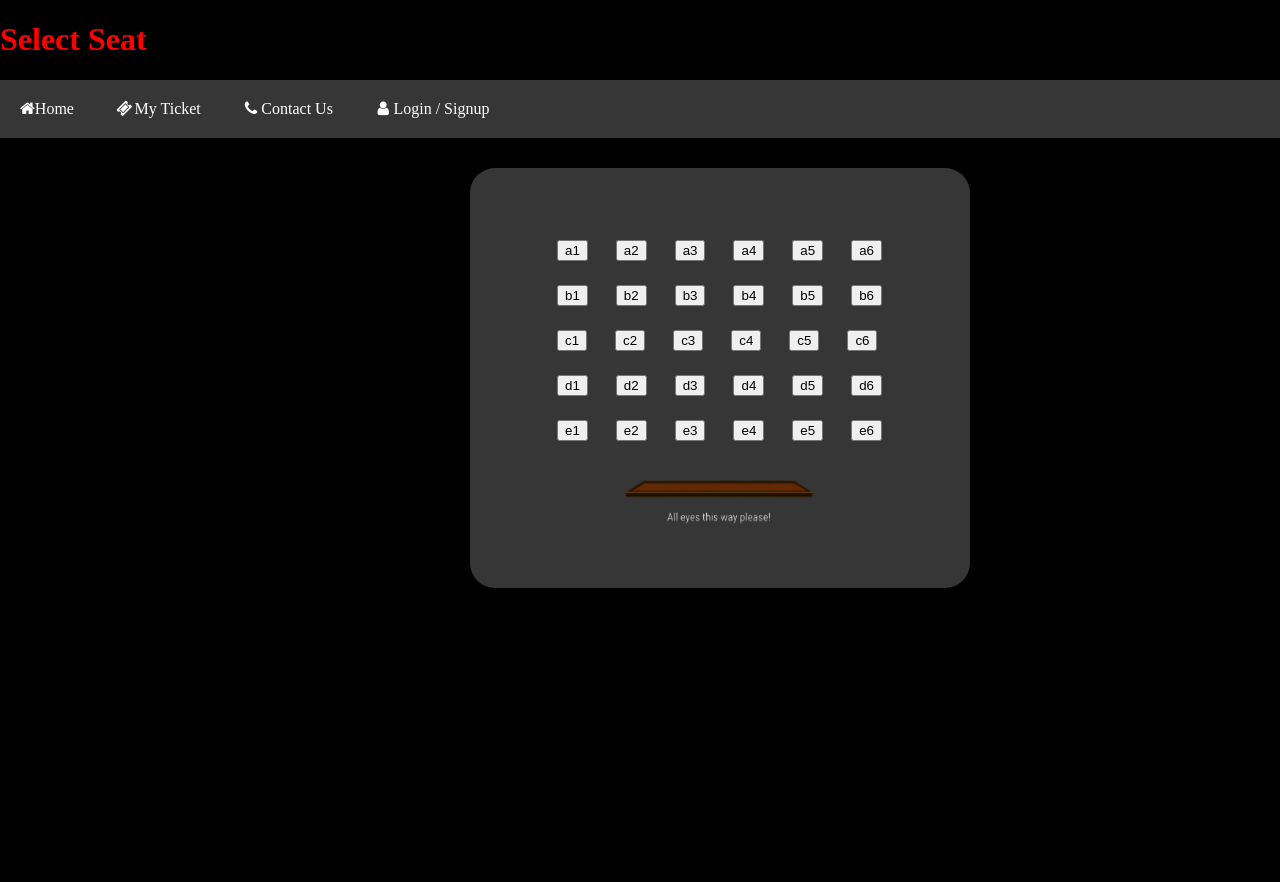
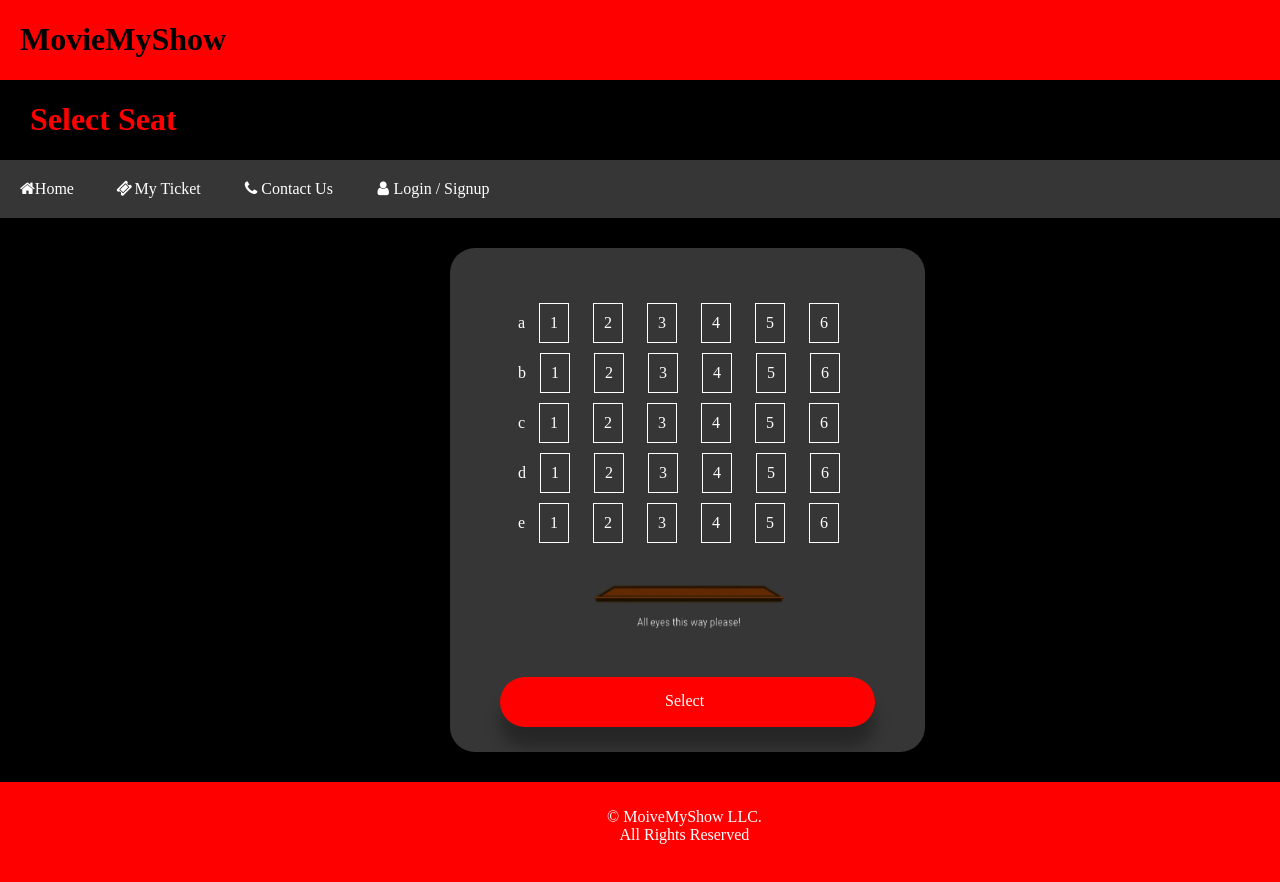
Before and after one commit to ShounaKnk/Movie-Ticket-Booking, a PHP site: page /selectseat.html in a window 1280 px wide. Before the commit the page ends 588 px from the top, so only its background shows below. Run offline with PHP 8.4, Linux system fonts and the light colour scheme.

Commit message:
fixed payment page

```diff
--- a/commoncss.css
+++ b/commoncss.css
@@ -2,10 +2,26 @@ html, body{
     margin: 0;
     background-color: black;
     color: white;
+    width: 100%;
 }
+
+.Pageheader{
+    background-color: red;
+    height: 80px;
+    color:black;
+}
+
+.header_text{
+    position: absolute;
+    margin-top: 0px;
+    margin-left: 20px;
+}
+
 .page_head{
     color: red;
     display: inline-block;
+    position: relative;
+    left: 30px;
 }
 
 .topnav
@@ -30,3 +46,15 @@ html, body{
 i:hover{
     color:black;
 }
+
+.footer{
+    height: 100px;
+    background-color: red;
+}
+
+.footer_text{
+    position: absolute;
+    text-align: center;
+    margin-top: 10px;
+    margin-left: 607px;
+}
--- a/selectseat.html
+++ b/selectseat.html
@@ -1,37 +1,83 @@
 <!DOCTYPE html>
 <html lang="en">
+
 <head>
     <title>Document</title>
     <link rel="stylesheet" href="https://cdnjs.cloudflare.com/ajax/libs/font-awesome/4.7.0/css/font-awesome.min.css">
     <link rel="stylesheet" href="commoncss.css">
 
     <style>
-        .seat_container{
+        .seat_container {
             background-color: #363636;
-            height: 420px;
-            width: 500px;
+            display: inline-block;
             border-radius: 25px;
             margin-top: 30px;
-            margin-left: 470px;
+            margin-left: 450px;
+            margin-bottom: 30px;
         }
 
-        .seat_buttons{
+        .seat_buttons {
             position: relative;
-            top: 60px;
-            left: 75px;
+            top: 50px;
+            left: 68px;
+            display: block;
         }
 
-        button{
-            margin: 12px;
+        input[type="checkbox"]:not(:checked), input[type="checkbox"]:checked {
+            position: absolute;
+            left: -9999%;
         }
 
-        .movie_screen{
-            margin-left: 130px;
+        input[type="checkbox"]+label {
+            display: inline-block;
+            padding: 10px;
+            cursor: pointer;
+            border: 1px solid white;
+            color: white;
+            background-color: #363636;
+            margin: 5px 10px;
+        }
+
+        input[type="checkbox"]:checked + label{
+            border: 1px solid red;
+            color: black;
+            background-color: red;
+        }
+
+        .movie_screen {
+            margin-left: 120px;
             margin-top: 40px;
+        }
+
+        #bbutton{
+            display: inline-block;
+            margin:15px 50px 25px 50px;
+            background-color: red;
+            height: 50px;
+            width: 375px;
+            box-shadow: 0px 20px 15px rgba(0,0,0,0.3);
+            text-decoration: none;
+            color: white;
+            border-radius: 25px;
+        }
+
+        #bbutton:hover{
+            box-shadow: 0px 20px 15px rgba(0,0,0,0.5);
+        }
+        #button_text{
+            position: relative;
+            top: 15px;
+            left: 165px;
         }
     </style>
 </head>
+
 <body>
+    <div class="Pageheader">
+        <div class="header_text">
+            <h1>MovieMyShow</h1>
+        </div>
+    </div>
     <div class="page_head">
         <h1>Select Seat</h1>
     </div>
@@ -43,40 +89,54 @@
     </div>
     <div class="seat_container">
         <div class="seat_buttons">
-            <button type="button">a1</button>
-            <button type="button">a2</button>
-            <button type="button">a3</button>
-            <button type="button">a4</button>
-            <button type="button">a5</button>
-            <button type="button">a6</button><br>
-            <button type="button">b1</button>
-            <button type="button">b2</button>
-            <button type="button">b3</button>
-            <button type="button">b4</button>
-            <button type="button">b5</button>
-            <button type="button">b6</button><br>
-            <button type="button">c1</button>
-            <button type="button">c2</button>
-            <button type="button">c3</button>
-            <button type="button">c4</button>
-            <button type="button">c5</button>
-            <button type="button">c6</button><br>
-            <button type="button">d1</button>
-            <button type="button">d2</button>
-            <button type="button">d3</button>
-            <button type="button">d4</button>
-            <button type="button">d5</button>
-            <button type="button">d6</button><br>
-            <button type="button">e1</button>
-            <button type="button">e2</button>
-            <button type="button">e3</button>
-            <button type="button">e4</button>
-            <button type="button">e5</button>
-            <button type="button">e6</button>
+            <span>a</span>
+            <input type="checkbox" class="seats"><label for="a1">1</label>
+            <input type="checkbox" class="seats"><label for="a2">2</label>
+            <input type="checkbox" class="seats"><label for="a3">3</label>
+            <input type="checkbox" class="seats"><label for="a4">4</label>
+            <input type="checkbox" class="seats"><label for="a5">5</label>
+            <input type="checkbox" class="seats"><label for="a6">6</label>
+            <br><span>b</span>
+            <input type="checkbox" class="seats"><label for="b1">1</label>
+            <input type="checkbox" class="seats"><label for="b2">2</label>
+            <input type="checkbox" class="seats"><label for="b3">3</label>
+            <input type="checkbox" class="seats"><label for="b4">4</label>
+            <input type="checkbox" class="seats"><label for="b5">5</label>
+            <input type="checkbox" class="seats"><label for="b6">6</label>
+            <br><span>c</span>
+            <input type="checkbox" class="seats"><label for="c1">1</label>
+            <input type="checkbox" class="seats"><label for="c2">2</label>
+            <input type="checkbox" class="seats"><label for="c3">3</label>
+            <input type="checkbox" class="seats"><label for="c4">4</label>
+            <input type="checkbox" class="seats"><label for="c5">5</label>
+            <input type="checkbox" class="seats"><label for="c6">6</label>
+            <br><span>d</span>
+            <input type="checkbox" class="seats"><label for="d1">1</label>
+            <input type="checkbox" class="seats"><label for="d2">2</label>
+            <input type="checkbox" class="seats"><label for="d3">3</label>
+            <input type="checkbox" class="seats"><label for="d4">4</label>
+            <input type="checkbox" class="seats"><label for="d5">5</label>
+            <input type="checkbox" class="seats"><label for="d6">6</label>
+            <br><span>e</span>
+            <input type="checkbox" class="seats"><label for="e1">1</label>
+            <input type="checkbox" class="seats"><label for="e2">2</label>
+            <input type="checkbox" class="seats"><label for="e3">3</label>
+            <input type="checkbox" class="seats"><label for="e4">4</label>
+            <input type="checkbox" class="seats"><label for="e5">5</label>
+            <input type="checkbox" class="seats"><label for="e6">6</label>
         </div>
         <div class="movie_screen">
             <img src="movie_screen_withbg.png" alt="movie_screen" style="width: 240px; height: 120px;">
         </div>
+        <div class="select_button">
+            <a href="payment_page.html" id="bbutton"><span id="button_text">Select</span></a>
+        </div>
+    </div>
+    <div class="footer">
+        <div class="footer_text">
+            <p>&copy; MoiveMyShow LLC. <br> All Rights Reserved </p>
+        </div>
     </div>
 </body>
+
 </html>
```
Also changed, not shown: HomePage.html (+8 -4 lines), createaccount.html (+15 -2 lines), login.html (+15 -2 lines), movie_details.html (+7 -1 lines), payment_page.html (+17 -10 lines), theaterselect.html (+97 -33 lines).
